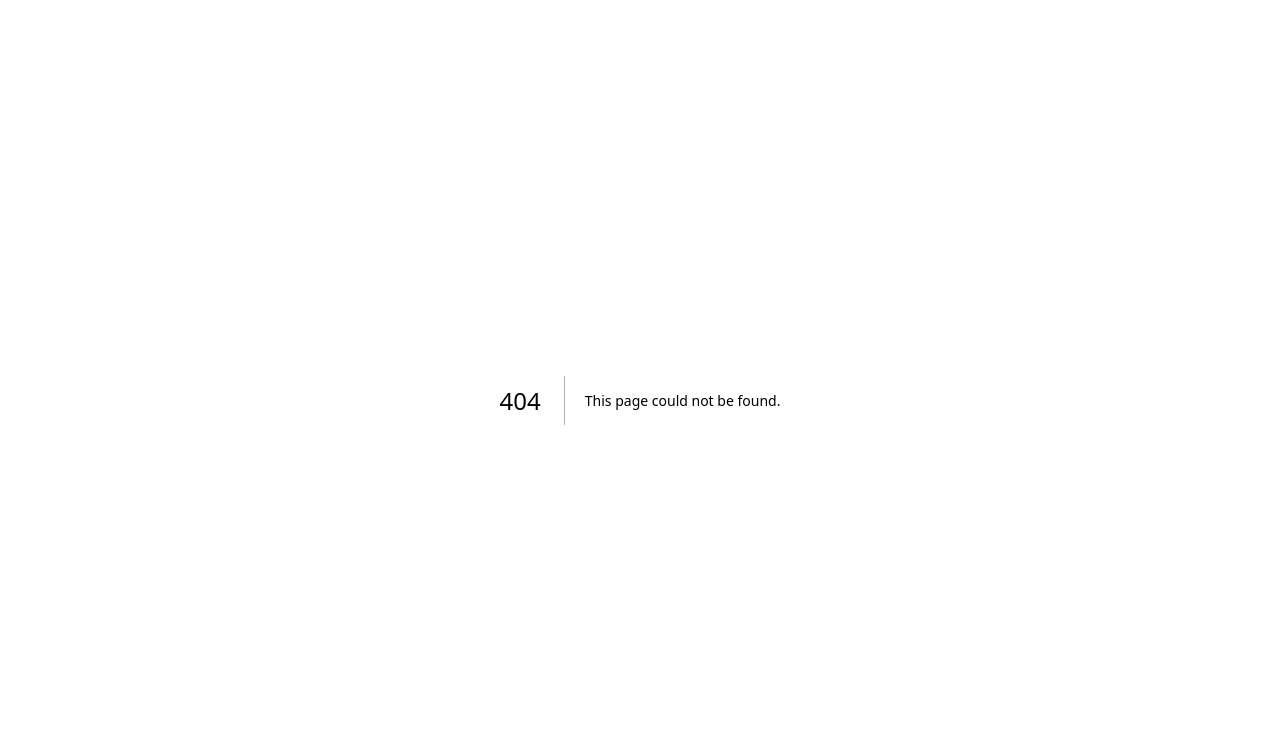
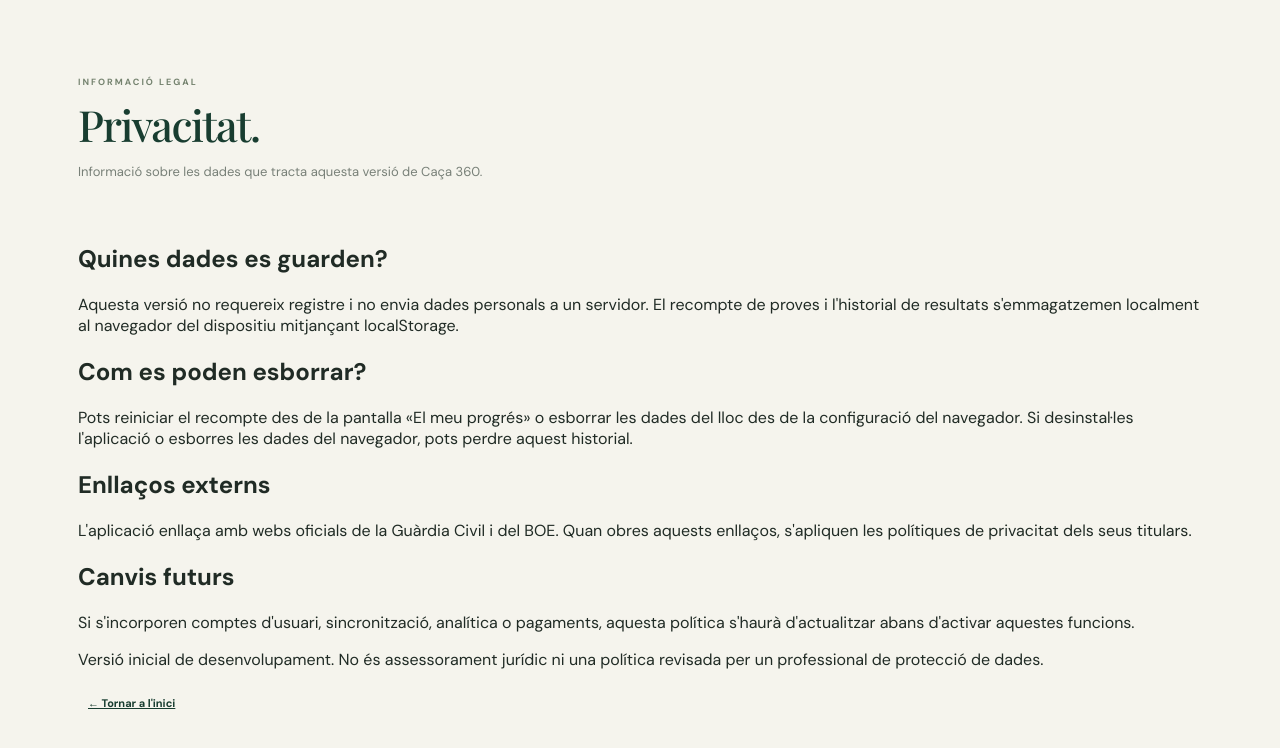
Before and after one commit to albertracaj-dotcom/Ca-a360, a Next.js app: page /privacy in a window 1280 px wide. Before the commit this address had no page. Shown: the top 748 px of the page. Built offline with nearby package versions, Linux system fonts and the light colour scheme; a web font is replaced by a local one.

Commit message:
Add initial privacy information page

```diff
--- /dev/null
+++ b/src/app/privacy/page.tsx
@@ -0,0 +1,21 @@
+import Link from "next/link";
+
+export const metadata = { title: "Privacitat | Caça 360" };
+
+export default function PrivacyPage() {
+  return <main className="page-wrap inner-page">
+    <div className="page-intro"><div className="eyebrow dark">INFORMACIÓ LEGAL</div><h1>Privacitat.</h1><p>Informació sobre les dades que tracta aquesta versió de Caça 360.</p></div>
+    <section className="legal-content">
+      <h2>Quines dades es guarden?</h2>
+      <p>Aquesta versió no requereix registre i no envia dades personals a un servidor. El recompte de proves i l'historial de resultats s'emmagatzemen localment al navegador del dispositiu mitjançant localStorage.</p>
+      <h2>Com es poden esborrar?</h2>
+      <p>Pots reiniciar el recompte des de la pantalla «El meu progrés» o esborrar les dades del lloc des de la configuració del navegador. Si desinstal·les l'aplicació o esborres les dades del navegador, pots perdre aquest historial.</p>
+      <h2>Enllaços externs</h2>
+      <p>L'aplicació enllaça amb webs oficials de la Guàrdia Civil i del BOE. Quan obres aquests enllaços, s'apliquen les polítiques de privacitat dels seus titulars.</p>
+      <h2>Canvis futurs</h2>
+      <p>Si s'incorporen comptes d'usuari, sincronització, analítica o pagaments, aquesta política s'haurà d'actualitzar abans d'activar aquestes funcions.</p>
+      <p className="legal-note">Versió inicial de desenvolupament. No és assessorament jurídic ni una política revisada per un professional de protecció de dades.</p>
+    </section>
+    <Link href="/" className="text-link">← Tornar a l'inici</Link>
+  </main>;
+}
```
